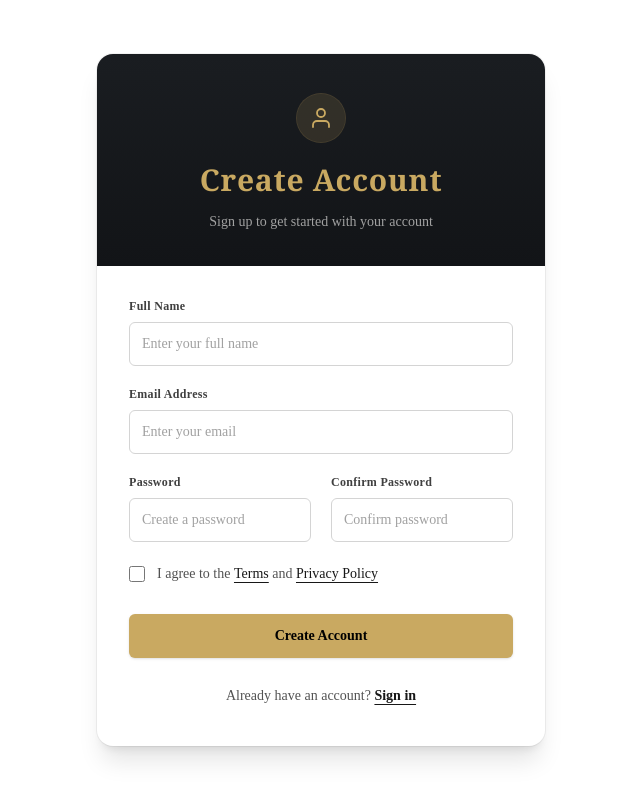
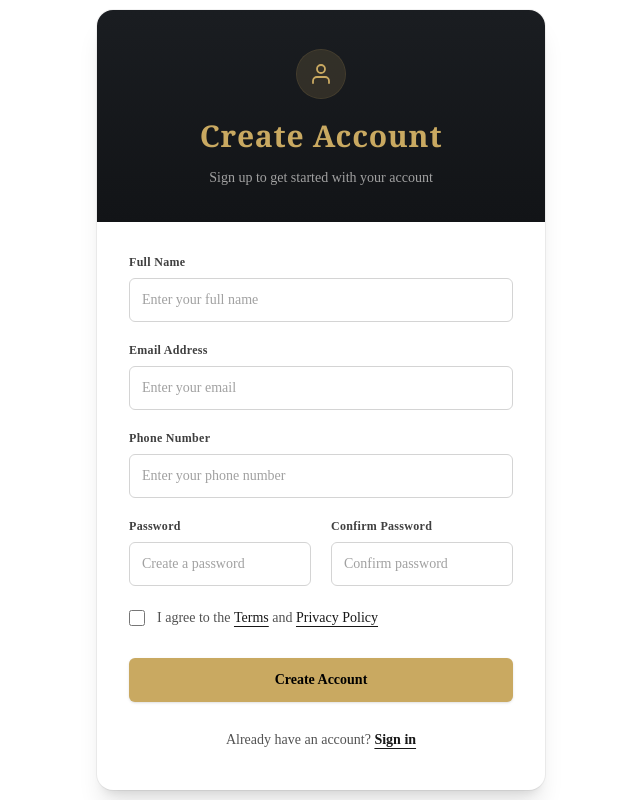
Before and after one commit to ShuvrotoKumar/society-8807, a Next.js app: page /register in a window 1280 px wide. Shown: the whole page, without its empty margins (319-959 px from the left). Built offline with nearby package versions, Linux system fonts and the light colour scheme.

Commit message:
navigate to auth page

```diff
--- a/app/(auth)/register/page.tsx
+++ b/app/(auth)/register/page.tsx
@@ -46,6 +46,19 @@ export default function RegisterPage() {
               />
             </div>
 
+            <div>
+              <label htmlFor="phone" className="block text-xs font-semibold tracking-wide text-neutral-700">
+                Phone Number
+              </label>
+              <input
+                id="phone"
+                type="tel"
+                autoComplete="tel"
+                placeholder="Enter your phone number"
+                className="mt-2 block h-11 w-full rounded-md border border-neutral-300 bg-white px-3 text-sm text-neutral-900 outline-none placeholder:text-neutral-400 focus:border-neutral-500"
+              />
+            </div>
+
             <div className="grid grid-cols-1 gap-5 sm:grid-cols-2">
               <div>
                 <label htmlFor="password" className="block text-xs font-semibold tracking-wide text-neutral-700">
@@ -80,13 +93,13 @@ export default function RegisterPage() {
               />
               <span className="leading-6">
                 I agree to the{' '}
-                <a href="#" className="font-medium text-neutral-900 underline underline-offset-4 hover:text-neutral-700">
+                <Link href="/terms" className="font-medium text-neutral-900 underline underline-offset-4 hover:text-neutral-700">
                   Terms
-                </a>{' '}
+                </Link>{' '}
                 and{' '}
-                <a href="#" className="font-medium text-neutral-900 underline underline-offset-4 hover:text-neutral-700">
+                <Link href="/privacy" className="font-medium text-neutral-900 underline underline-offset-4 hover:text-neutral-700">
                   Privacy Policy
-                </a>
+                </Link>
               </span>
             </label>
 
```
Also changed, not shown: app/cookie/page.tsx (line endings or trailing spaces), components/ui/button.tsx (line endings or trailing spaces), 1 other file (tests, documents, lock files or other folders).
